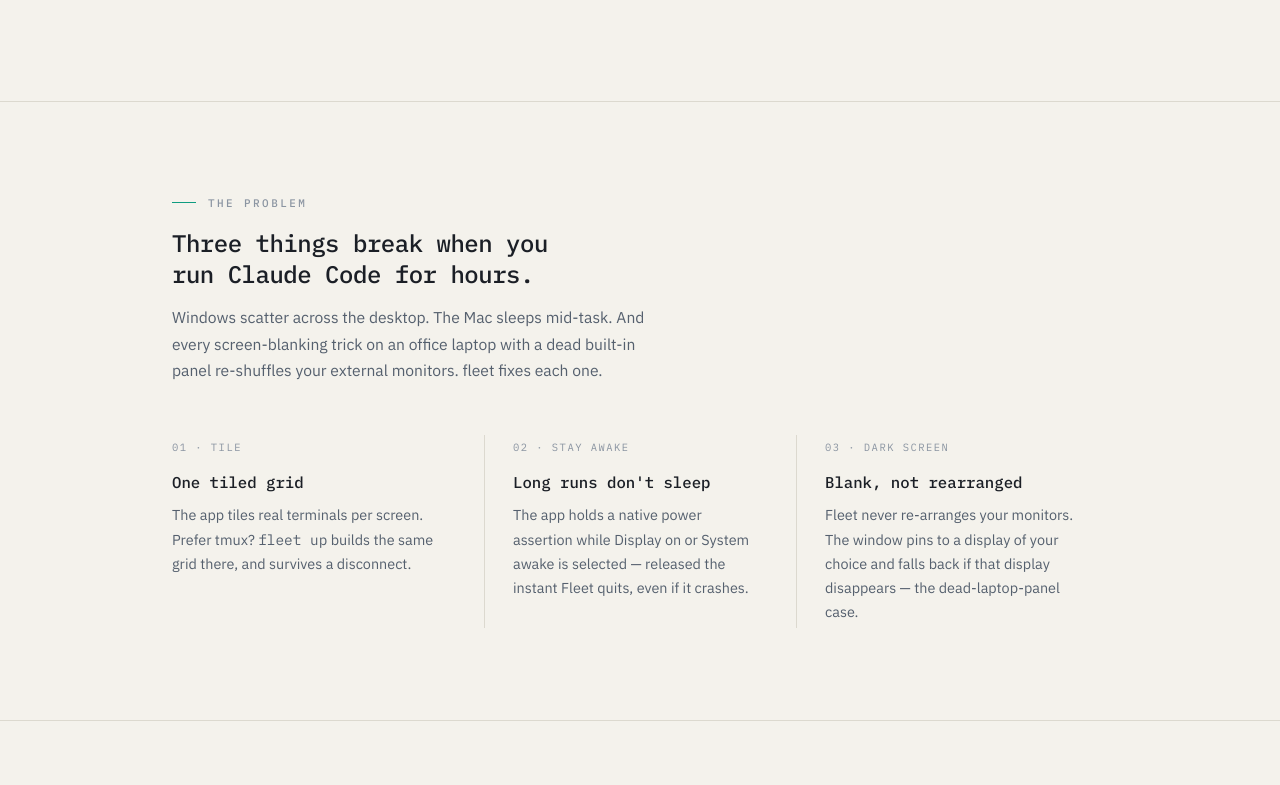
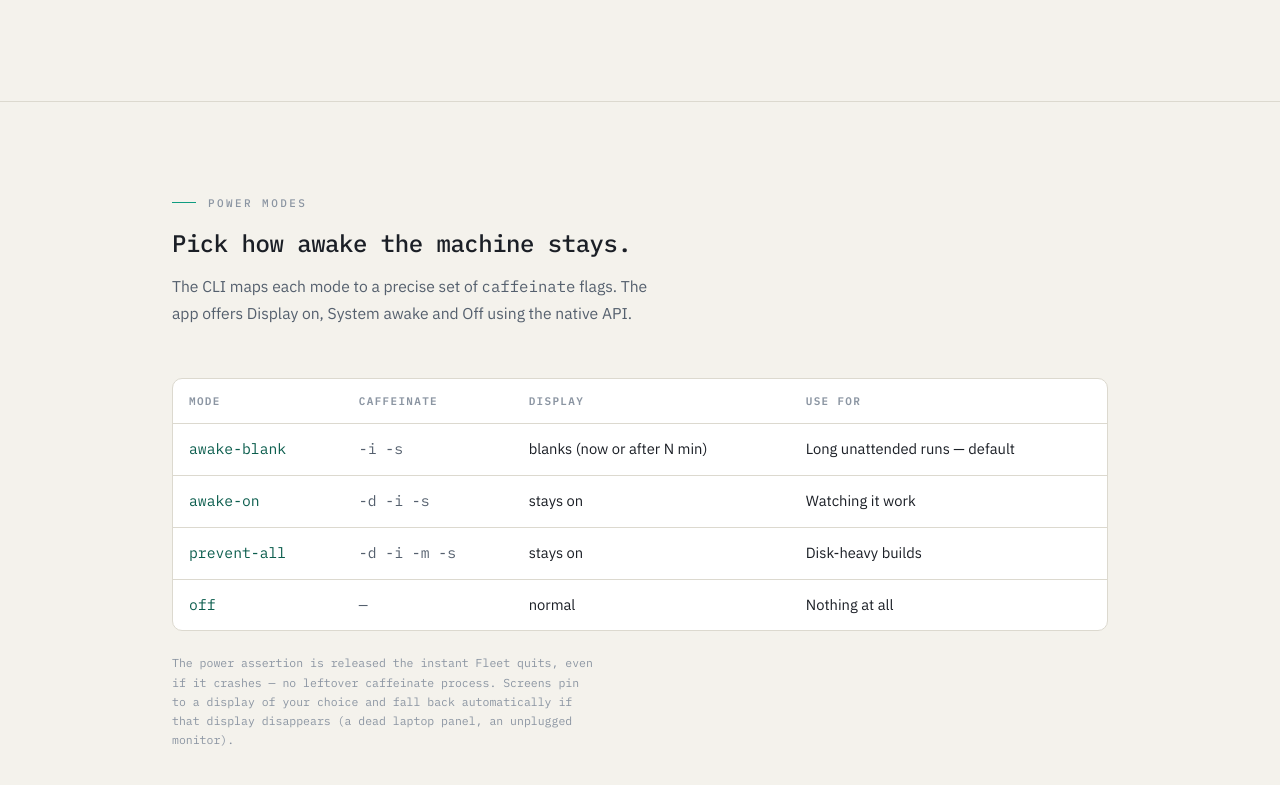
Before and after one commit to hotgarlicprawns/fleet, a website: page docs/index.html in a window 1280 px wide. Shown: the part 2011-2796 px from the top of the page. Drawn offline with Linux system fonts and the light colour scheme.

Commit message:
landing page: cut the redundant 'problem' section, tighten copy
The #how section restated (with more hype-y problem/solution framing)
facts already covered more precisely in the Screens/HUD/Power-modes
sections right next to it — pure length without new information, which
is exactly the 'too much ad, not enough value' pattern to avoid. Kept
its two facts that weren't stated anywhere else (power assertion
released even on crash; display-pin fallback) as a one-line note under
the Power Modes table instead of a whole padded section.

Nav trimmed from 6 links to 5 to match.

```diff
--- a/docs/index.html
+++ b/docs/index.html
@@ -279,7 +279,6 @@
     <nav>
       <a href="#screens">Screens</a>
       <a href="#hud">The HUD</a>
-      <a href="#how">How it works</a>
       <a href="#modes">Power modes</a>
       <a href="#pricing">Pricing</a>
       <a href="#install">Install</a>
@@ -416,35 +415,6 @@
   </div>
 </section>
 
-<section id="how">
-  <div class="wrap">
-    <div class="sec-head">
-      <div class="eyebrow">The problem</div>
-      <h2>Three things break when you run Claude Code for hours.</h2>
-      <p>Windows scatter across the desktop. The Mac sleeps mid-task. And every
-      screen-blanking trick on an office laptop with a dead built-in panel
-      re-shuffles your external monitors. fleet fixes each one.</p>
-    </div>
-    <div class="feat">
-      <div>
-        <div class="tag">01 · tile</div>
-        <h3>One tiled grid</h3>
-        <p>The app tiles real terminals per screen. Prefer tmux? <span class="mono">fleet up</span> builds the same grid there, and survives a disconnect.</p>
-      </div>
-      <div>
-        <div class="tag">02 · stay awake</div>
-        <h3>Long runs don't sleep</h3>
-        <p>The app holds a native power assertion while Display on or System awake is selected — released the instant Fleet quits, even if it crashes.</p>
-      </div>
-      <div>
-        <div class="tag">03 · dark screen</div>
-        <h3>Blank, not rearranged</h3>
-        <p>Fleet never re-arranges your monitors. The window pins to a display of your choice and falls back if that display disappears — the dead-laptop-panel case.</p>
-      </div>
-    </div>
-  </div>
-</section>
-
 <section id="modes">
   <div class="wrap">
     <div class="sec-head">
@@ -463,6 +433,7 @@
         </tbody>
       </table>
     </div>
+    <p class="note">The power assertion is released the instant Fleet quits, even if it crashes — no leftover <span class="mono">caffeinate</span> process. Screens pin to a display of your choice and fall back automatically if that display disappears (a dead laptop panel, an unplugged monitor).</p>
   </div>
 </section>
 
```
